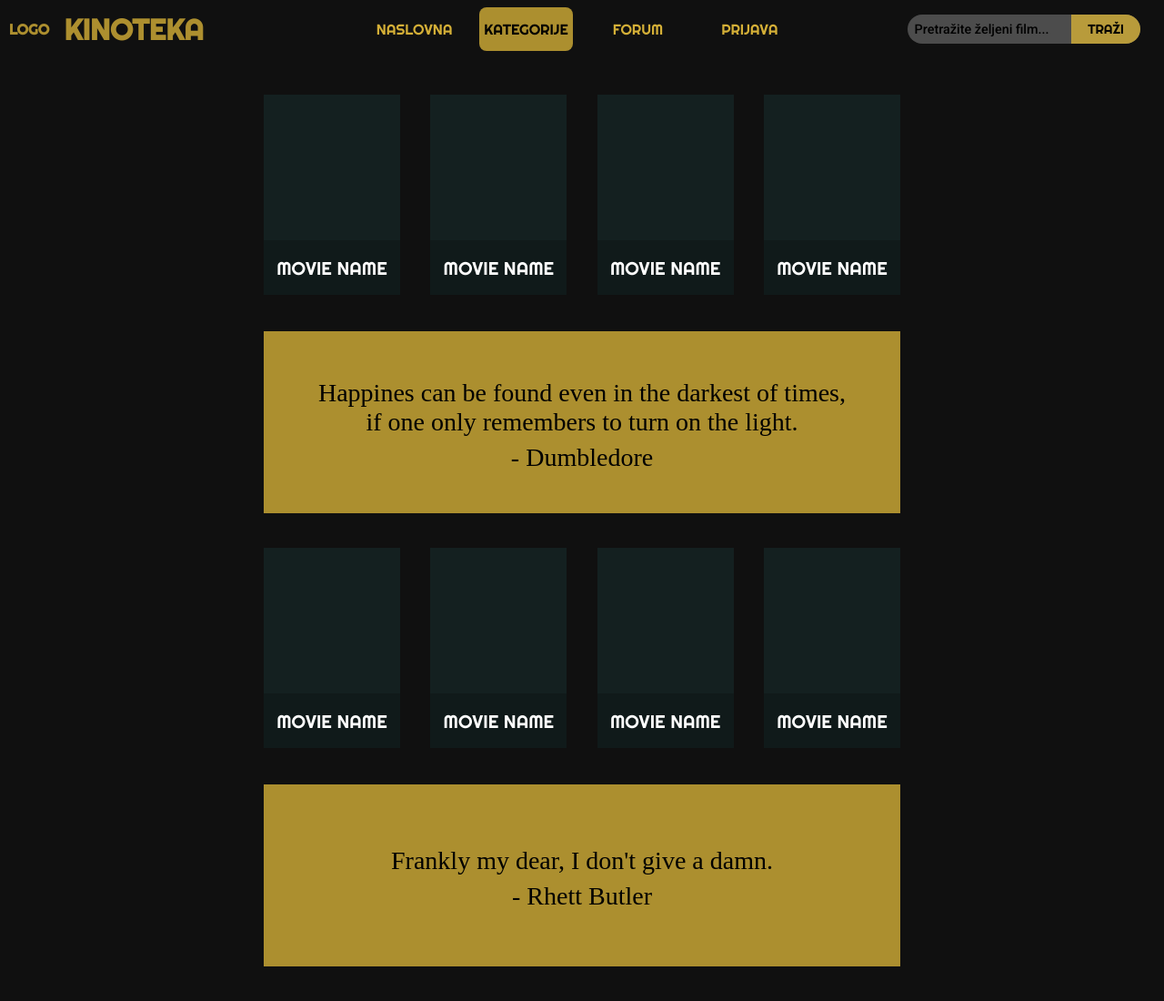
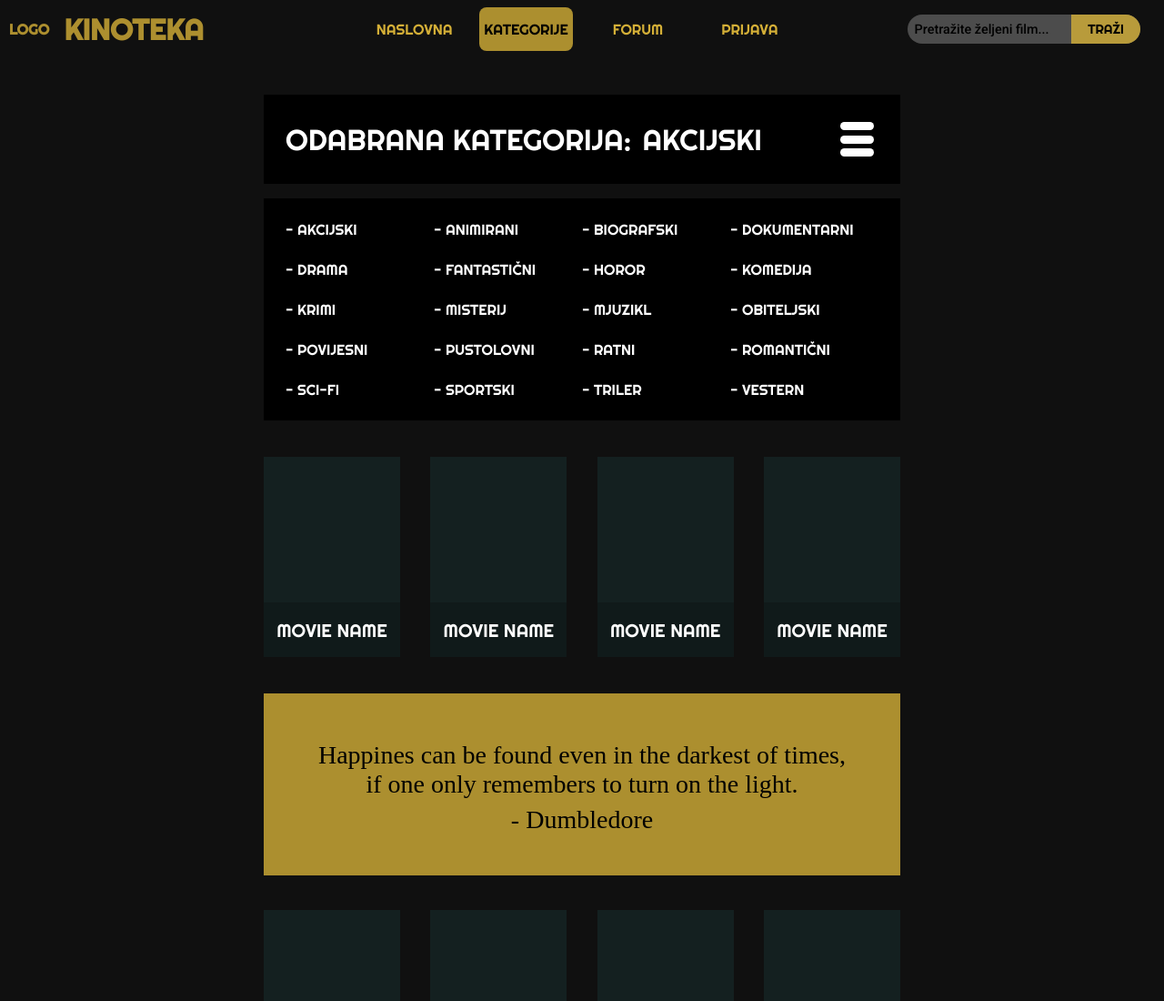
Before and after one commit to Vujo33666/HCI-project, a Gatsby site in the folder Kinoteka/: page /kategorije in a window 1280 px wide. Shown: the top 1100 px of the page at 91% size. Built offline with nearby package versions, Linux system fonts and the light colour scheme; Gatsby itself is replaced by a stand-in of ours.

Commit message:
Adding cathegoryPool

```diff
--- a/Kinoteka/src/components/Button/index.js
+++ b/Kinoteka/src/components/Button/index.js
@@ -50,6 +50,15 @@ const Button = ({activeButton}) => {
             <li className={styles.verticalLine}/>
         </ul>
     }
+    else if (activeButton === "dropDownBig") {
+        buttonClassName = styles.dropDownBig
+        buttonText = ""
+        buttonExtras = <ul>
+            <li className={styles.verticalLine}/>
+            <li className={styles.verticalLine}/>
+            <li className={styles.verticalLine}/>
+        </ul>
+    }
     else if (activeButton === "readMore") {
         buttonClassName = styles.readMore
         buttonText = "pročitaj više"
--- a/Kinoteka/src/components/Button/style.module.css
+++ b/Kinoteka/src/components/Button/style.module.css
@@ -252,7 +252,7 @@
     justify-content: space-evenly;
 }
 
-.verticalLine {
+.dropDown .verticalLine {
     width: 80%;
     height: 20%;
     padding: 0px;
@@ -269,6 +269,67 @@
     border-radius: 5px;
     cursor: pointer;
 }
+
+
+
+
+
+
+
+
+
+
+
+.dropDownBig {
+    height: 50px;
+    width: 50px;
+    padding: 0px;
+    margin: 0px;
+    border: 0px;
+
+    background: rgba(0, 0, 0);
+    border-radius: 5px;
+}
+
+.dropDownBig ul {
+    width: 100%;
+    height: 100%;
+    padding: 0px;
+    margin: 0px;
+    border: 0px;
+
+    display: flex;
+    flex-direction: column;
+    align-items: center;
+    justify-content: space-evenly;
+}
+
+.dropDownBig .verticalLine {
+    width: 80%;
+    height: 18%;
+    padding: 0px;
+    margin: 0px;
+    border: 0px;
+
+    border-radius: 5px;
+    background: rgba(255,255,255);
+}
+
+.dropDownBig:hover {
+    background: rgba(255, 255, 255, 0.2);
+    cursor: pointer;
+}
+
+
+
+
+
+
+
+
+
+
+
 
 .readMore {
     list-style: none;
--- /dev/null
+++ b/Kinoteka/src/components/CathegoryPool/index.js
@@ -0,0 +1,32 @@
+import React from 'react'
+
+import styles from './style.module.css'
+import Button from '../Button'
+import {cath as cathegorys} from '../../constants/const'
+
+const CathegoryPool = ({cathegoryPoolWhere}) => (
+    <div className={cathegoryPoolWhere === "landing" ? styles.cathegoryPoolLandingExpanded :  styles.cathegoryPoolExpanded}>
+        <div className={styles.selectedCathegoryWithButton}>
+            <div className={styles.selectedCathegory}>
+                <div className={styles.selectedCathegoryMessage}>
+                    Odabrana kategorija:
+                </div>
+                <div className={styles.selectedCathegoryName}>
+                    Akcijski
+                </div>
+            </div>
+            <Button
+                className ={cathegoryPoolWhere === "landing" ? styles.buttonHide : styles.buttonDrop}
+                activeButton = 'dropDownBig'/>
+        </div>
+        <div className={styles.cathegoryPool} cathegoryPool>
+            {
+                cathegorys.map(
+                    tab => <li className={styles.cathegoryName}>- {tab}</li>
+                )
+            }
+        </div>
+    </div>
+)
+
+export default CathegoryPool
--- /dev/null
+++ b/Kinoteka/src/components/CathegoryPool/style.module.css
@@ -0,0 +1,77 @@
+.cathegoryPoolExpanded {
+    width: 700px;
+    height: fit-content;
+
+    margin: 0vh calc(50% - 350px) 5vh calc(50% - 350px);
+
+    display: flex;
+    flex-direction: column;
+
+    list-style: none;
+    font-size: 2vh;
+    font-family: "Righteous";
+    text-transform: uppercase;
+    color: rgba(255,255,255);
+}
+
+.selectedCathegoryWithButton {
+    width: calc(100% - 6vh);
+    height: fit-content;
+    padding: 3vh 3vh 3vh 3vh;
+    margin: 0vh 0vh 2vh 0vh;
+
+    display: flex;
+    flex-direction: row;
+    align-items: center;
+    justify-content: space-between;
+
+    list-style: none;
+    font-size: 4vh;
+    font-family: "Righteous";
+    text-transform: uppercase;
+    color: rgba(255,255,255);
+    background: rgba(0, 0, 0);
+}
+
+.selectedCathegory {
+    width: 100%;
+    height: fit-content;
+
+    display: flex;
+    flex-direction: row;
+}
+
+.selectedCathegoryMessage {
+    width: fit-content;
+    height: fit-content;
+}
+
+.selectedCathegoryName {
+    width: fit-content;
+    height: fit-content;
+
+    margin: 0% 0% 0% 2%;
+}
+
+.cathegoryPool {
+    width: calc(100% - 6vh);
+    height: fit-content;
+    padding: 3vh 3vh 0vh 3vh;
+
+    display: flex;
+    flex-flow: row wrap;
+
+    background: rgba(0,0,0);
+}
+
+.cathegoryName {
+    width: 25%;
+    height: fit-content;
+    padding: 0px;
+    border: 0px;
+    margin: 0px 0px 3vh 0px;
+}
+
+.cathegoryName:hover {
+    cursor: pointer;
+}
--- a/Kinoteka/src/constants/const.js
+++ b/Kinoteka/src/constants/const.js
@@ -1 +1,24 @@
 export const navs = ['Naslovna', 'Kategorije', 'Forum', 'Prijava']
+
+export const cath = [
+    'Akcijski',
+    'Animirani',
+    'Biografski',
+    'Dokumentarni',
+    'Drama',
+    'Fantastični',
+    'Horor',
+    'Komedija',
+    'Krimi',
+    'Misterij',
+    'Mjuzikl',
+    'Obiteljski',
+    'Povijesni',
+    'Pustolovni',
+    'Ratni',
+    'Romantični',
+    'Sci-Fi',
+    'Sportski',
+    'Triler',
+    'Vestern'
+]
--- a/Kinoteka/src/pages/kategorije.js
+++ b/Kinoteka/src/pages/kategorije.js
@@ -1,10 +1,12 @@
 import React from "react"
 
 import HeaderFooterLayout from "../layouts/HeaderFooterLayout"
+import CathegoryPool from "../components/CathegoryPool"
 import MovieCardRowExpanded from "../modules/MovieCardRowExpanded"
 
 const KategorijePage = () => (
     <HeaderFooterLayout activeTab="Kategorije">
+        <CathegoryPool/>
         <MovieCardRowExpanded
             quoteText = "Happines can be found even in the darkest of times, if one only remembers to turn on the light."
             quoteBy = "- Dumbledore"
```
